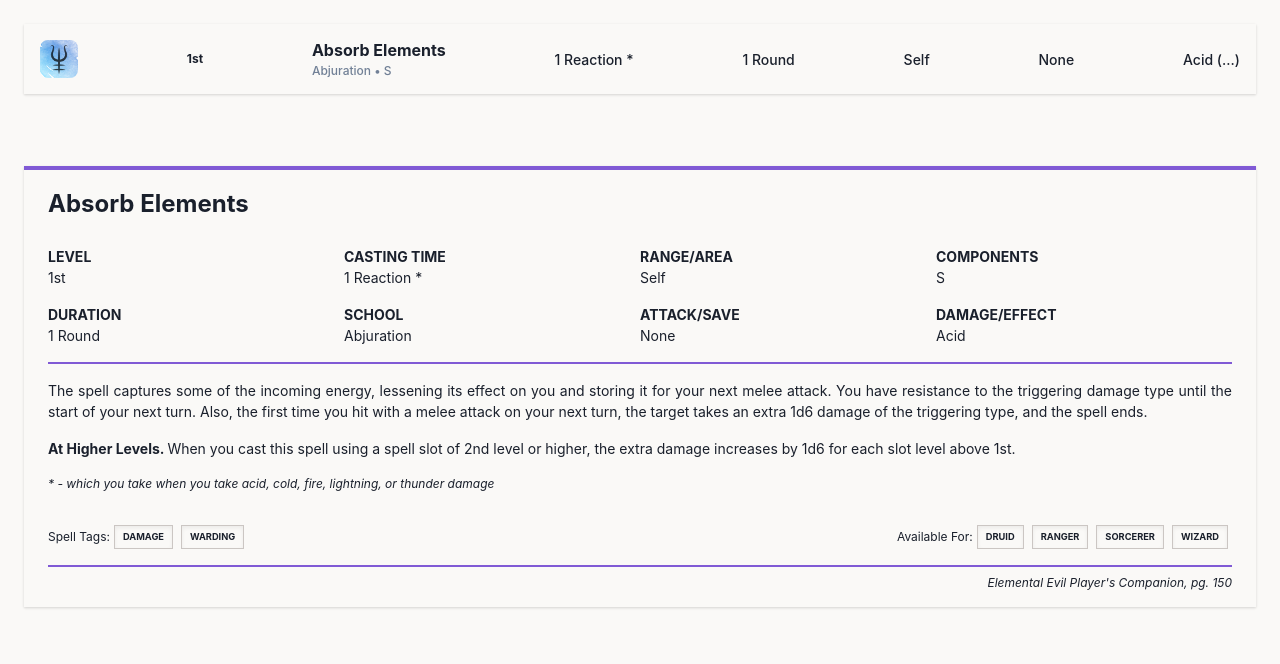
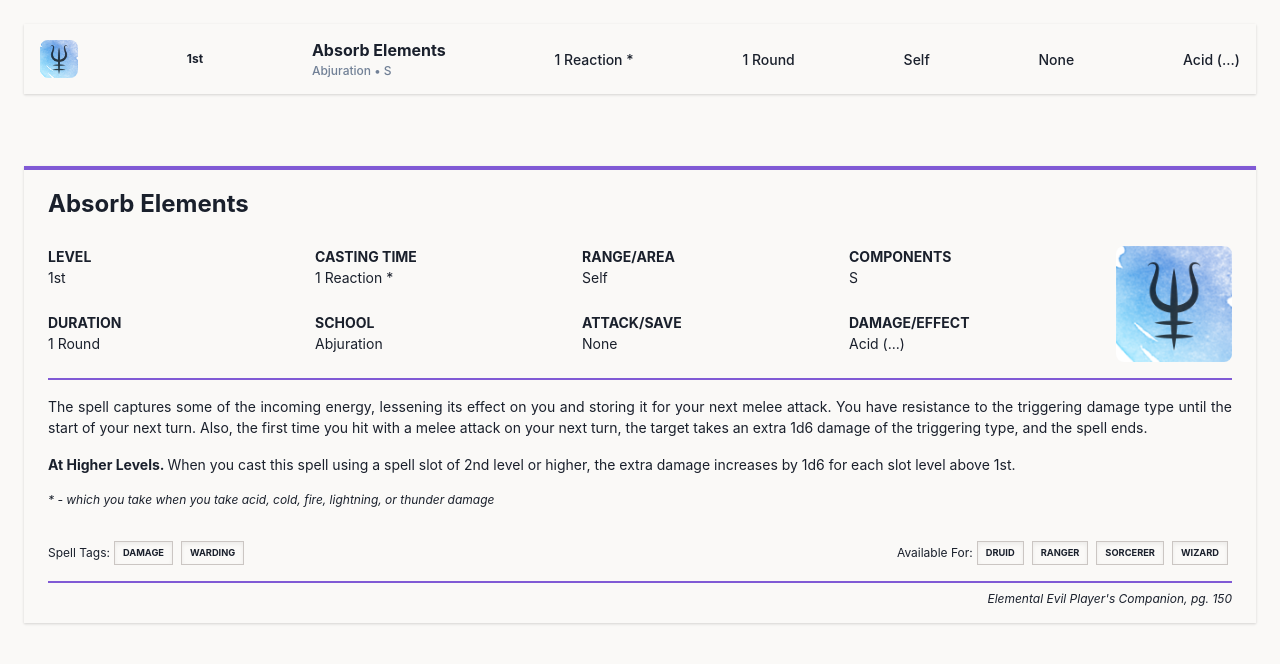
Before and after one commit to dnzv/broke-wizards-club, a React (Create React App) app: page / in a window 1280 px wide. Shown: the top 664 px of the page. Built offline with nearby package versions, Linux system fonts and the light colour scheme.

Commit message:
add image to stat table

```diff
--- a/src/App.js
+++ b/src/App.js
@@ -68,7 +68,7 @@ function App() {
     { label: 'duration', value: '1 round' },
     { label: 'school', value: 'abjuration' },
     { label: 'attack/save', value: 'none' },
-    { label: 'damage/effect', value: 'acid' },
+    { label: 'damage/effect', value: 'acid (...)' },
   ];
   const classes = [ 'Druid', 'Ranger', 'Sorcerer', 'Wizard' ];
   const tags = [ 'Damage', 'Warding' ];
--- a/src/components/SpellCard.js
+++ b/src/components/SpellCard.js
@@ -1,5 +1,6 @@
 import React from 'react'
 import Tag from "./Tag"
+import StatTable from './StatTable'
 
 const SpellCard = props => (
   <div className="m-6 px-6 pt-4 pb-2 shadow border-solid border-t-4 border-purple-600 text-gray-900">
@@ -26,17 +27,4 @@ const TagList = ({ label, tags }) => (
   </div>
 )
 
-const Stat = ({ label, value }) => (
-  <div className="w-1/2 md:w-1/4 mb-4">
-    <p className="text-sm font-bold uppercase">{label}</p>
-    <p className="text-sm capitalize">{value}</p>
-  </div>
-)
-
-const StatTable = ({ stats }) => (
-  <div className="flex flex-wrap border-solid border-b-2 border-purple-600 mb-4">
-    {stats.map(stat => <Stat key={stat.label} label={stat.label} value={stat.value}/>)}
-  </div>
-)
-
 export default SpellCard
--- /dev/null
+++ b/src/components/StatTable.js
@@ -0,0 +1,21 @@
+import React from 'react'
+import Abjuration from '../images/abjuration.png'
+
+const StatTable = ({ stats }) => (
+  <div className="flex justify-between w-full border-solid border-b-2 border-purple-600 mb-4">
+    <div className="flex flex-wrap flex-grow">
+      {stats.map(stat => <Stat key={stat.label} label={stat.label} value={stat.value}/>)}
+    </div>
+    <img className="hidden md:block rounded-lg self-end mb-4"
+         style={{ height: 116 }} src={Abjuration} alt="School of Abjuration"/>
+  </div>
+)
+
+const Stat = ({ label, value }) => (
+  <div className="w-1/2 sm:w-1/4 mb-4">
+    <p className="text-sm font-bold uppercase">{label}</p>
+    <p className="text-sm capitalize">{value}</p>
+  </div>
+)
+
+export default StatTable
```
